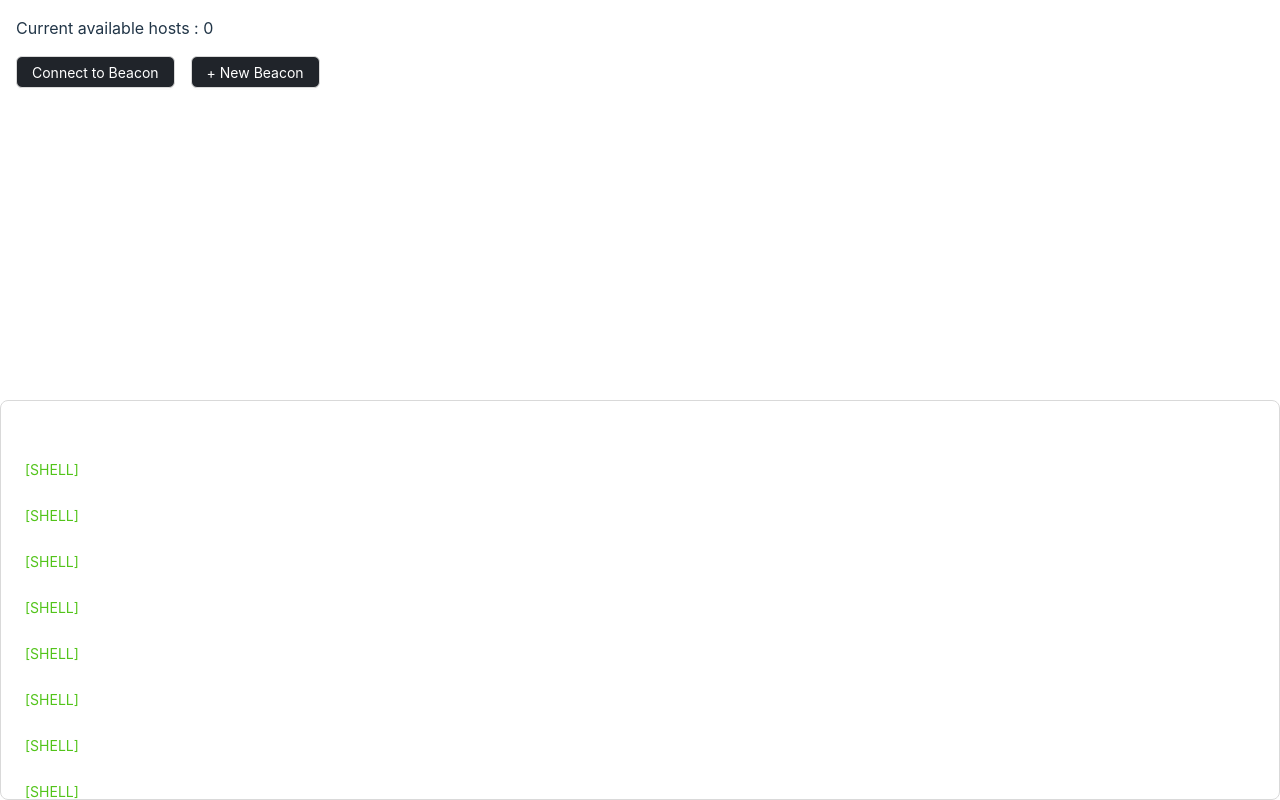
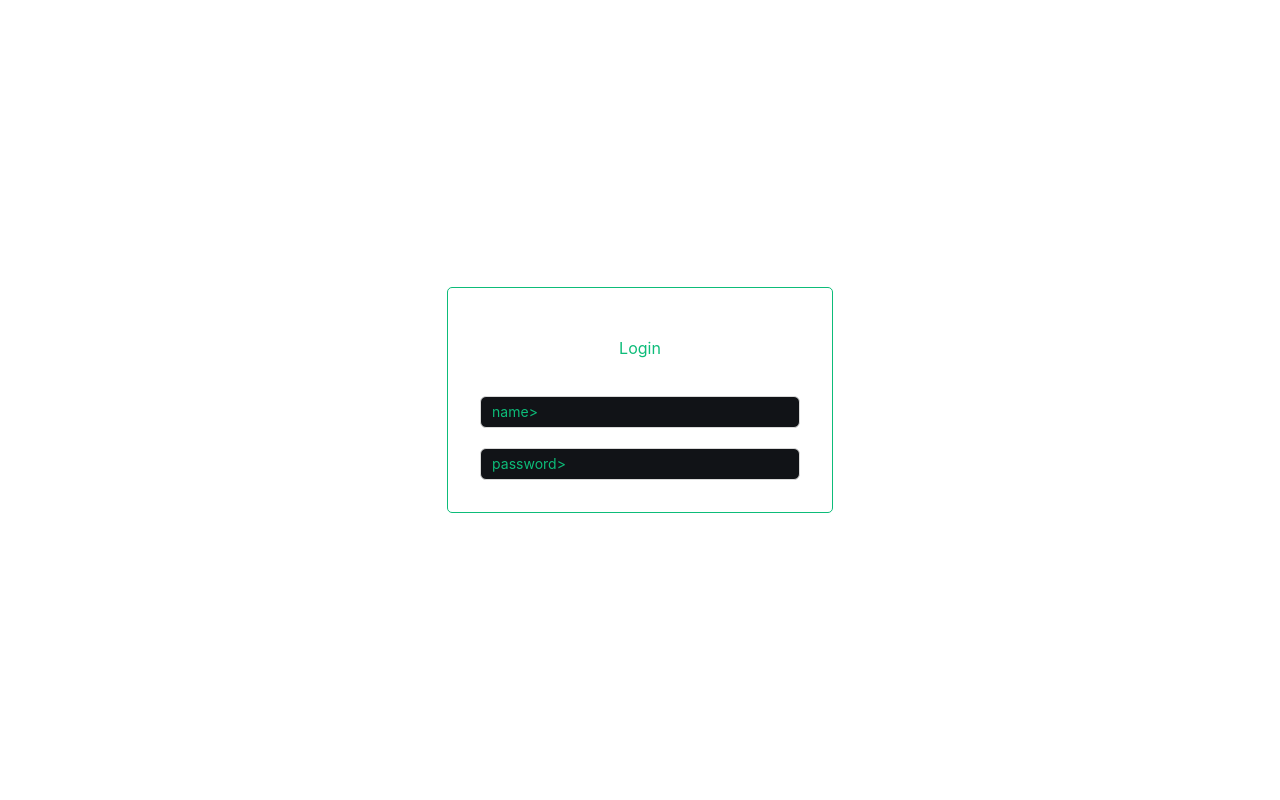
Before and after one commit to RC-diamond-GH/OblivionisRAT, a React (Vite) app in the folder FE/hacker_client_v1/: page / in a window 1280 px wide. Built offline with nearby package versions, Linux system fonts and the light colour scheme.

Commit message:
:sparkles: feat: login

```diff
--- a/FE/hacker_client_v1/src/page/home/index.tsx
+++ b/FE/hacker_client_v1/src/page/home/index.tsx
@@ -1,5 +1,4 @@
 import { FC, useState } from "react";
-// import { useNavigate } from "react-router-dom";
 
 import { Input, Button, Modal, List, Typography, message } from "antd";
 import shell from "@/api/Shell";
--- /dev/null
+++ b/FE/hacker_client_v1/src/page/login/index.tsx
@@ -0,0 +1,64 @@
+import { FC, useEffect, useState } from "react";
+import { Input } from "antd";
+import { useNavigate } from "react-router-dom";
+
+const Login: FC = () => {
+    const [name, setName] = useState("");
+    const [pass, setPass] = useState("");
+    const navigate = useNavigate();
+
+    const handleInputName = (e: any) => {
+        setName(e.target.value.trim());
+    };
+    const handleInputPass = (e: any) => {
+        setPass(e.target.value.trim());
+    };
+    const handleLogin = () => {
+        if (name === "" || pass === "") {
+            console.log("name or password is empty");
+        }
+        localStorage.setItem("user", JSON.stringify({ name, pass }));
+        navigate("/home");
+    };
+
+    useEffect(() => {
+        const user = localStorage.getItem("user");
+        if (user) {
+            const { name, pass } = JSON.parse(user);
+            setName(name);
+            setPass(pass);
+        }
+    }, []);
+    return (
+        <main
+            style={{
+                display: "flex",
+                flexDirection: "column",
+                justifyContent: "center",
+                alignItems: "center",
+                gap: "20px",
+                border: "1px solid #0dbc79",
+                borderRadius: "5px",
+                color: "#0dbc79",
+            }}
+            className="card"
+        >
+            <p>Login</p>
+            <Input
+                style={{ backgroundColor: "#111317", color: "#0dbc79" }}
+                prefix={"name> "}
+                value={name}
+                onChange={handleInputName}
+                onPressEnter={handleLogin}
+            />
+            <Input
+                style={{ backgroundColor: "#111317", color: "#0dbc79" }}
+                prefix={"password> "}
+                value={pass}
+                onChange={handleInputPass}
+                onPressEnter={handleLogin}
+            />
+        </main>
+    );
+};
+export default Login;
```
Also changed, not shown: FE/hacker_client_v1/src/router/index.tsx (+5 -3 lines).
